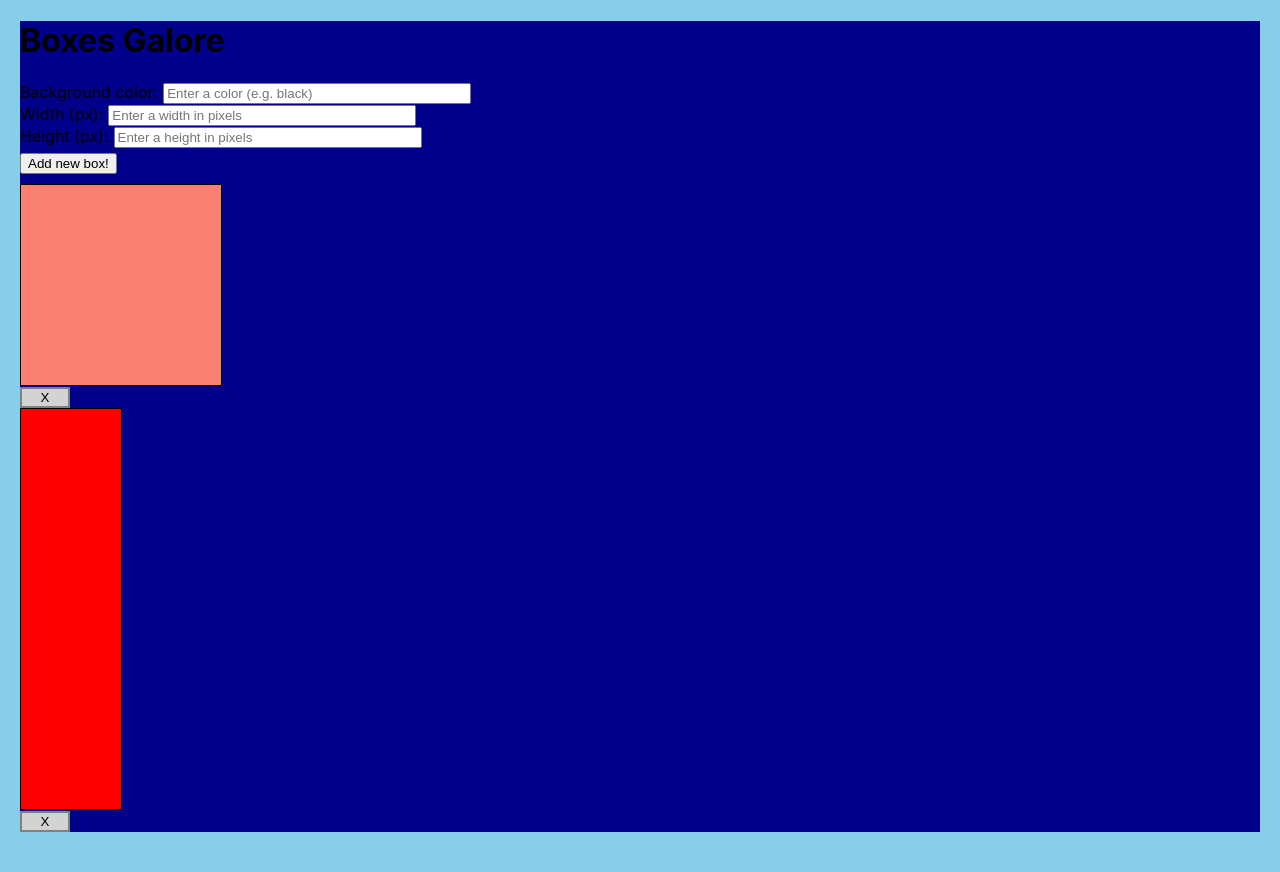
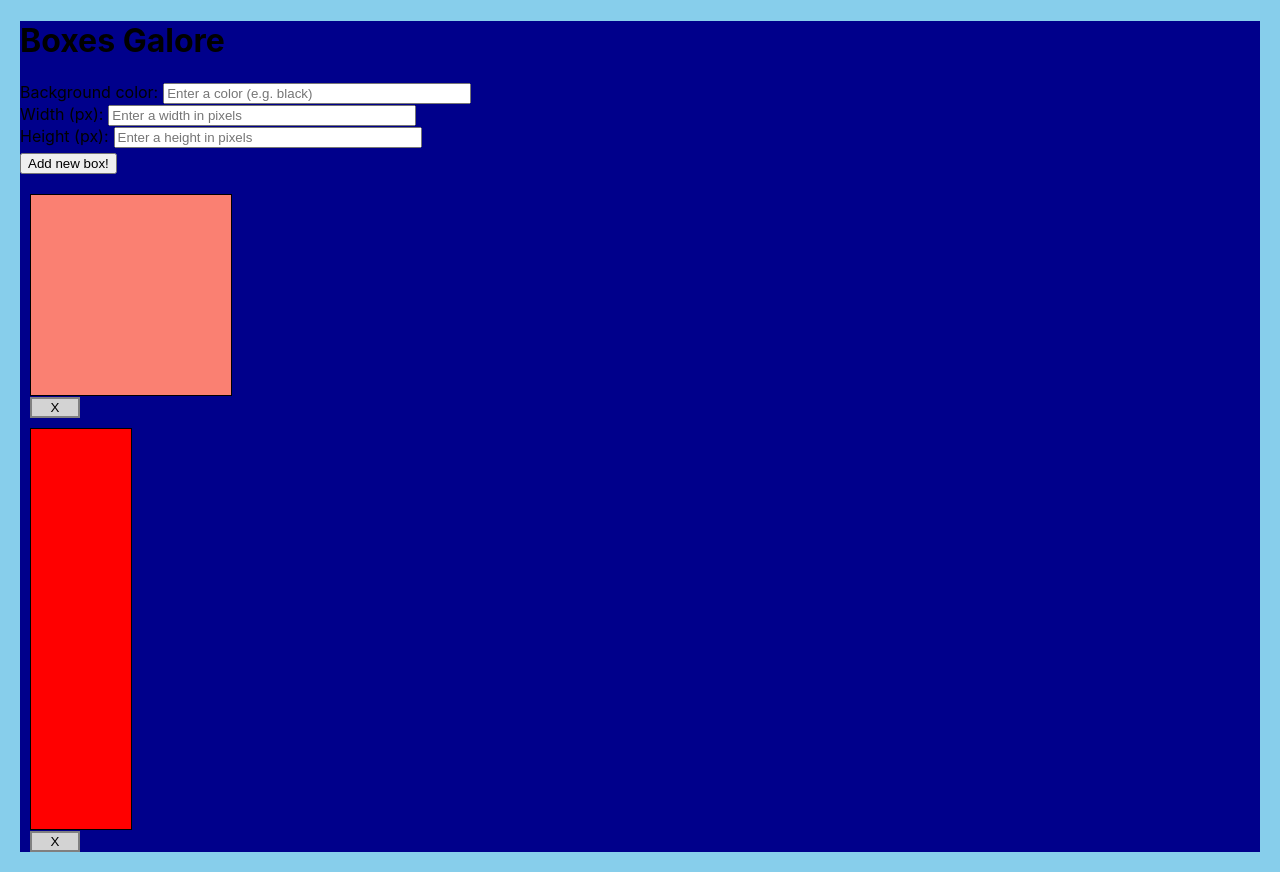
Before and after one commit to iam8/37.8-react-forms, a React (Create React App) app: page / in a window 1280 px wide. Built offline with nearby package versions, Linux system fonts and the light colour scheme.

Commit message:
Add margins to Box components

```diff
--- a/src/Box.css
+++ b/src/Box.css
@@ -1,3 +1,7 @@
+.Box {
+    margin: 10px;
+}
+
 .Box-box {
     border: 1px solid black;
 }
```
